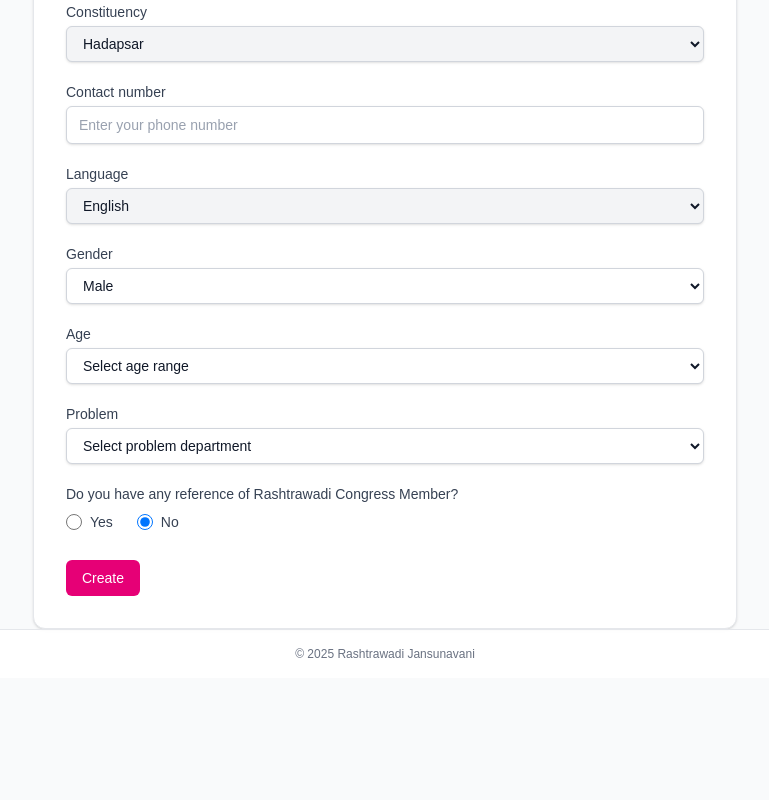
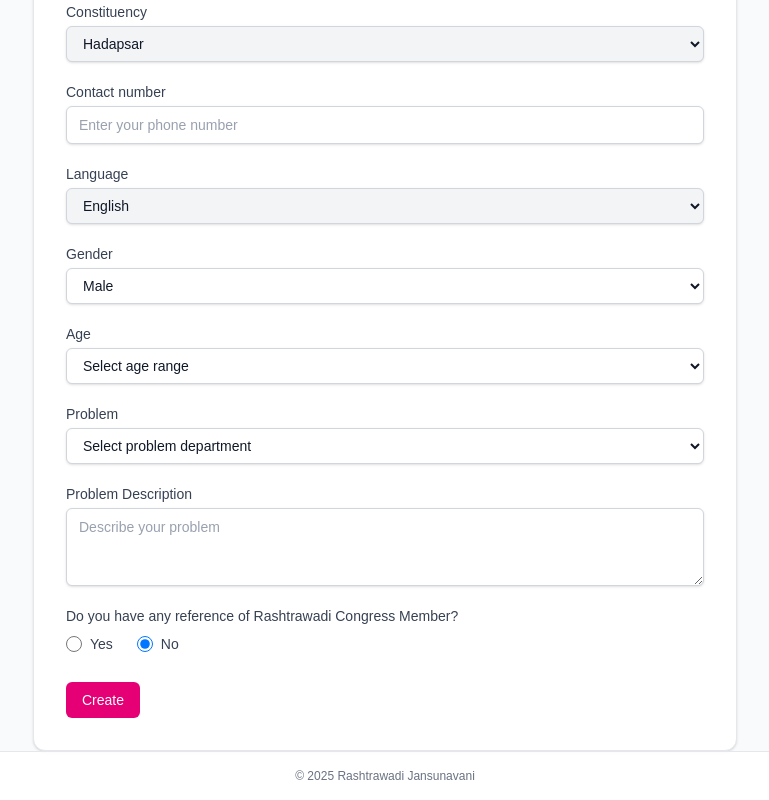
Before and after one commit to anand-dev-git/rashtravadi-jansunavani, a Next.js app: page /register in a window 1280 px wide. Shown: the part 457-1257 px from the top of the page, without its empty margins (255-1024 px from the left). Before the commit the page ends 1135 px from the top, so only its background shows below. Built offline with nearby package versions, Linux system fonts and the light colour scheme; sample sign-in values are in the browser's storage.

Commit message:
Update page.tsx

```diff
--- a/app/register/page.tsx
+++ b/app/register/page.tsx
@@ -22,6 +22,7 @@ function RegisterPageContent() {
     phoneNumber: "",
     status: "",
     complaintSource: "Web",
+    problem_des: "",
   });
   const [loading, setLoading] = useState(false);
   const [error, setError] = useState<string | null>(null);
@@ -74,6 +75,7 @@ function RegisterPageContent() {
         remarks: null,
         memberPhone: formData.memberPhone || null,
         complaintSource: formData.complaintSource,
+        problem_des: formData.problem_des,
       };
       const createRes = await fetch("/api/complaint-records", {
         method: "POST",
@@ -94,6 +96,7 @@ function RegisterPageContent() {
         gender: formData.gender,
         age: formData.age,
         problem: normalizeProblemForStorage(formData.problem),
+        problem_des: formData.problem_des,
         status: formData.status,
         awareOfMember: formData.awareOfMember,
         memberName: formData.memberName || undefined,
@@ -367,6 +370,26 @@ function RegisterPageContent() {
               </select>
             </div>
 
+            {/* Problem Description */}
+            <div>
+              <label
+                htmlFor="problem_des"
+                className="block text-sm font-medium text-gray-700"
+              >
+                Problem Description
+              </label>
+              <textarea
+                id="problem_des"
+                name="problem_des"
+                rows={3}
+                required
+                value={formData.problem_des}
+                onChange={handleChange}
+                placeholder="Describe your problem"
+                className="mt-1 block w-full rounded-md border border-gray-300 bg-white px-3 py-2 text-gray-900 shadow-sm placeholder:text-gray-400 focus:border-indigo-500 focus:ring-indigo-500 sm:text-sm"
+              />
+            </div>
+
             {/* Aware of any existing DB Employee */}
             <fieldset>
               <legend className="block text-sm font-medium text-gray-700">
```
